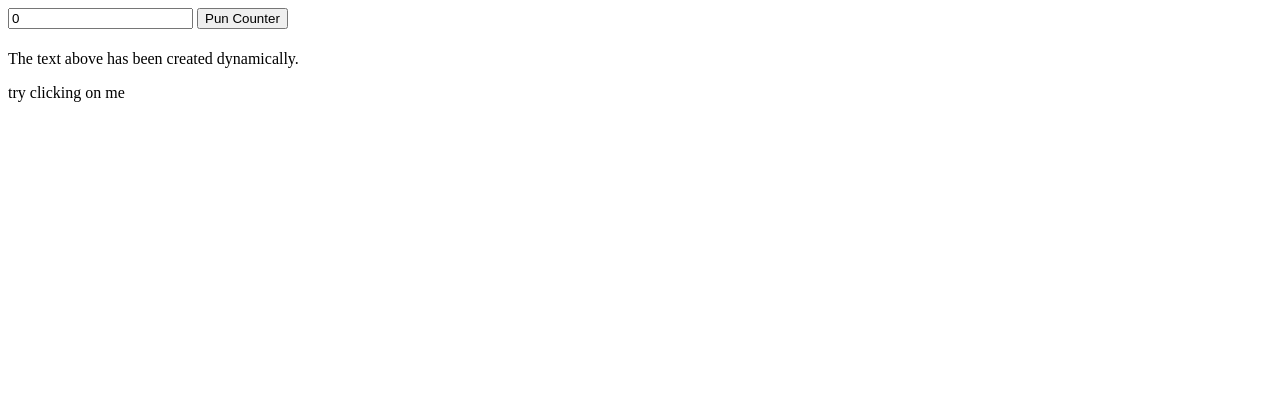
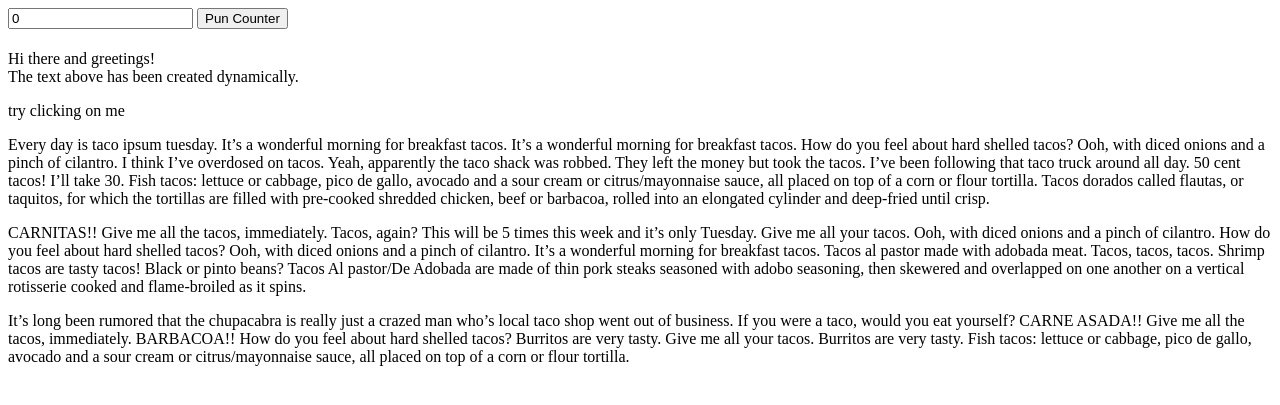
Before and after one commit to Npascetti/javascriptproject-nickpascetti, a PHP site: page / in a window 1280 px wide. Shown: the top 405 px of the page. Run offline with PHP 8.4, Linux system fonts and the light colour scheme; some libraries are stand-ins or nearby versions.

Commit message:
added audio files

```diff
--- a/JS/events.js
+++ b/JS/events.js
@@ -1,30 +1,37 @@
 var value = parseInt(document.getElementById('number').value, 10);
 
-function incrementValue()
-{
+function incrementValue() {
+	var audio = document.getElementById("mySoundClip");
+	var audio1 = document.getElementById("mySoundClip1");
+	var audio2 = document.getElementById("mySoundClip2");
+	var audio3 = document.getElementById("mySoundClip3");
 	value = isNaN(value) ? 0 : value;
 	value++;
-		if (value < 10) {
+	if(value < 10) {
 		document.getElementById('number').value = value + ' puns';
-		} else if (value >= 10 && value < 25) {
+	} else if(value >= 10 && value < 25) {
 		document.getElementById('number').value = value + ' puns';
 		document.getElementById('punEncourage').innerHTML = 'Keep those puns coming!';
-				if (value === 10) {
+		if(value === 10) {
 			audio.play();
 		}
-		} else if (value >= 25 && value < 50) {
+	} else if(value >= 25 && value < 50) {
 		document.getElementById('number').value = value + ' puns';
 		document.getElementById('punEncourage').innerHTML = 'Holy shit that\'s alot of puns!';
+		if(value === 25) {
 			audio1.play();
-		} else if (value >= 50) {
+		}
+	} else if(value >= 50) {
 		document.getElementById('number').value = value + ' puns';
+		document.getElementById('punEncourage').innerHTML = 'THIS IS INHUMAN! ARE YOU A PUN MACHINE?';
+		if(value === 50) {
+			audio2.play();
 		}
-
 	}
-
+}
 	document.body.onload = addElement;
 
-function addElement () {
+	function addElement() {
 		// create a new div element
 		// and give it some content
 		var newDiv = document.createElement("div");
@@ -35,6 +42,3 @@
 		var currentDiv = document.getElementById("div1");
 		document.body.insertBefore(newDiv, currentDiv);
 	}
-
-var audio = document.getElementById("mySoundClip");
-var audio1 = document.getElementById("mySoundClip1");
--- a/index.php
+++ b/index.php
@@ -3,7 +3,19 @@
 	<head>
 		<meta charset="utf-8"/>
 		<script type="text/javascript" rel="script" src="JS/events.js" async></script>
-		<script src="https://ajax.googleapis.com/ajax/libs/jquery/3.2.1/jquery.min.js"></script>
+		<audio id="mySoundClip">
+			<source src="audio/cartoon-telephone_daniel_simion.mp3"></source>
+			Your browser isn't invited for super fun audio time.
+		</audio>
+		<audio id="mySoundClip1">
+			<source src="audio/front-desk-bells-daniel_simon.mp3"></source>
+		</audio>
+		<audio id="mySoundClip2">
+			<source src="audio/Airhorn-SoundBible.com-975027544.mp3"></source>
+		</audio>
+		<audio id="mySoundClip3">
+			<source src="audio/carelessairhorn.mp3"></source>
+		</audio>
 	</head>
 	<body>
 		<form>
@@ -15,13 +27,11 @@
 
 		<p id="clickp">try clicking on me</p>
 
-		<audio id="mySoundClip">
-			<source src="audio/cartoon-telephone_daniel_simion.mp3"></source>
-			Your browser isn't invited for super fun audio time.
-		</audio>
-		<audio id="mySoundClip1">
-			<source src="audio/front-desk-bells-daniel_simon.mp3"></source>
-		</audio>
+		<p onclick="replaceTaco()">Every day is taco ipsum tuesday. It’s a wonderful morning for breakfast tacos. It’s a wonderful morning for breakfast tacos. How do you feel about hard shelled tacos? Ooh, with diced onions and a pinch of cilantro. I think I’ve overdosed on tacos. Yeah, apparently the taco shack was robbed. They left the money but took the tacos. I’ve been following that taco truck around all day. 50 cent tacos! I’ll take 30. Fish tacos: lettuce or cabbage, pico de gallo, avocado and a sour cream or citrus/mayonnaise sauce, all placed on top of a corn or flour tortilla. Tacos dorados called flautas, or taquitos, for which the tortillas are filled with pre-cooked shredded chicken, beef or barbacoa, rolled into an elongated cylinder and deep-fried until crisp.</p>
+
+		<p>CARNITAS!! Give me all the tacos, immediately. Tacos, again? This will be 5 times this week and it’s only Tuesday. Give me all your tacos. Ooh, with diced onions and a pinch of cilantro. How do you feel about hard shelled tacos? Ooh, with diced onions and a pinch of cilantro. It’s a wonderful morning for breakfast tacos. Tacos al pastor made with adobada meat. Tacos, tacos, tacos. Shrimp tacos are tasty tacos! Black or pinto beans? Tacos Al pastor/De Adobada are made of thin pork steaks seasoned with adobo seasoning, then skewered and overlapped on one another on a vertical rotisserie cooked and flame-broiled as it spins.</p>
+
+		<p>It’s long been rumored that the chupacabra is really just a crazed man who’s local taco shop went out of business. If you were a taco, would you eat yourself? CARNE ASADA!! Give me all the tacos, immediately. BARBACOA!! How do you feel about hard shelled tacos? Burritos are very tasty. Give me all your tacos. Burritos are very tasty. Fish tacos: lettuce or cabbage, pico de gallo, avocado and a sour cream or citrus/mayonnaise sauce, all placed on top of a corn or flour tortilla.</p>
 
 	</body>
 </html>
```
Also changed, not shown: 2 other files. Lines whose indentation alone changed are shown as unchanged.
